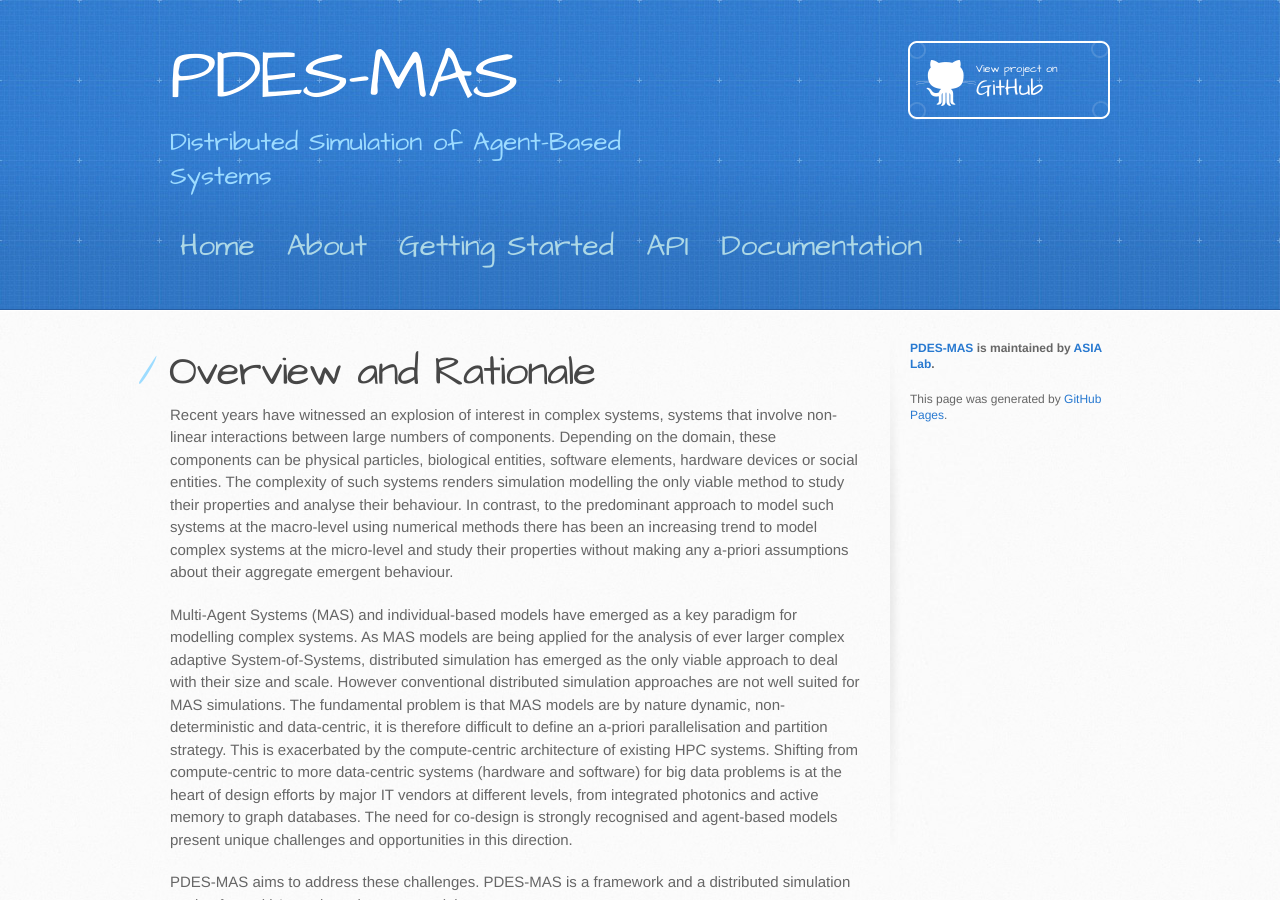
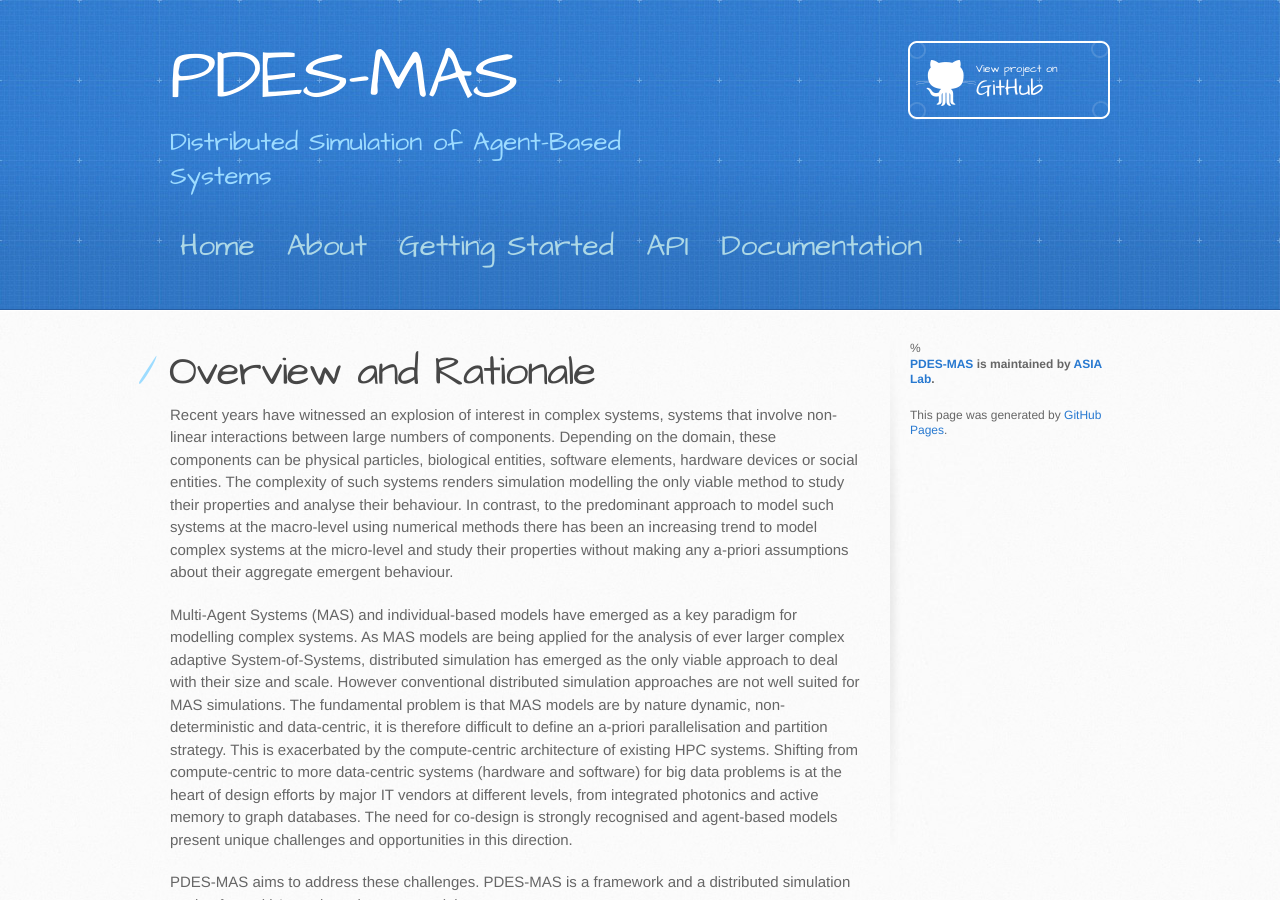
Before and after one commit to PDES-MAS/PDES-MAS.github.io, a Jekyll site: the page built from index.md, in a window 1280 px wide and 900 px high. Built offline with Jekyll 4.4.1, drawn with Linux system fonts in a browser that asks for light colours; our own code applies the rules of GitHub Pages for plain Markdown files.

Commit message:
Update default.html

```diff
--- a/_layouts/default.html
+++ b/_layouts/default.html
@@ -36,7 +36,7 @@
           {% endif %}
 
           {% if site.github.is_project_page %}
-            <p class="repo-owner"><a href="{{ site.github.repository_url }}">{{ site.github.repository_name }}</a> is maintained by <a href="{{ site.github.owner_url }}">{{ site.github.owner_name }}</a>.</p>
+           % <p class="repo-owner"><a href="{{ site.github.repository_url }}">{{ site.github.repository_name }}</a> is maintained by <a href="{{ site.github.owner_url }}">{{ site.github.owner_name }}</a>.</p>
           {% endif %}
 
           <p>This page was generated by <a href="https://pages.github.com">GitHub Pages</a>.</p>
```
